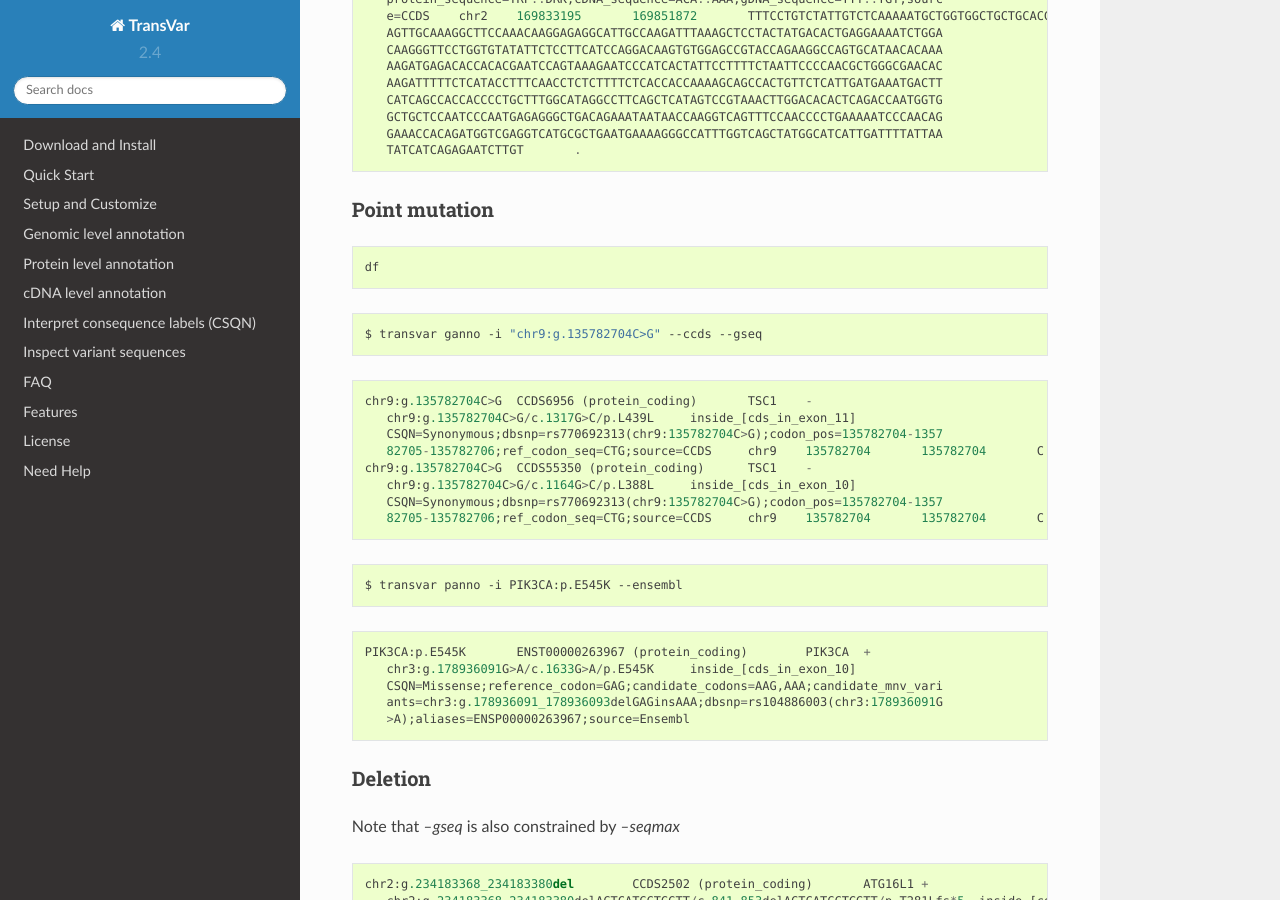
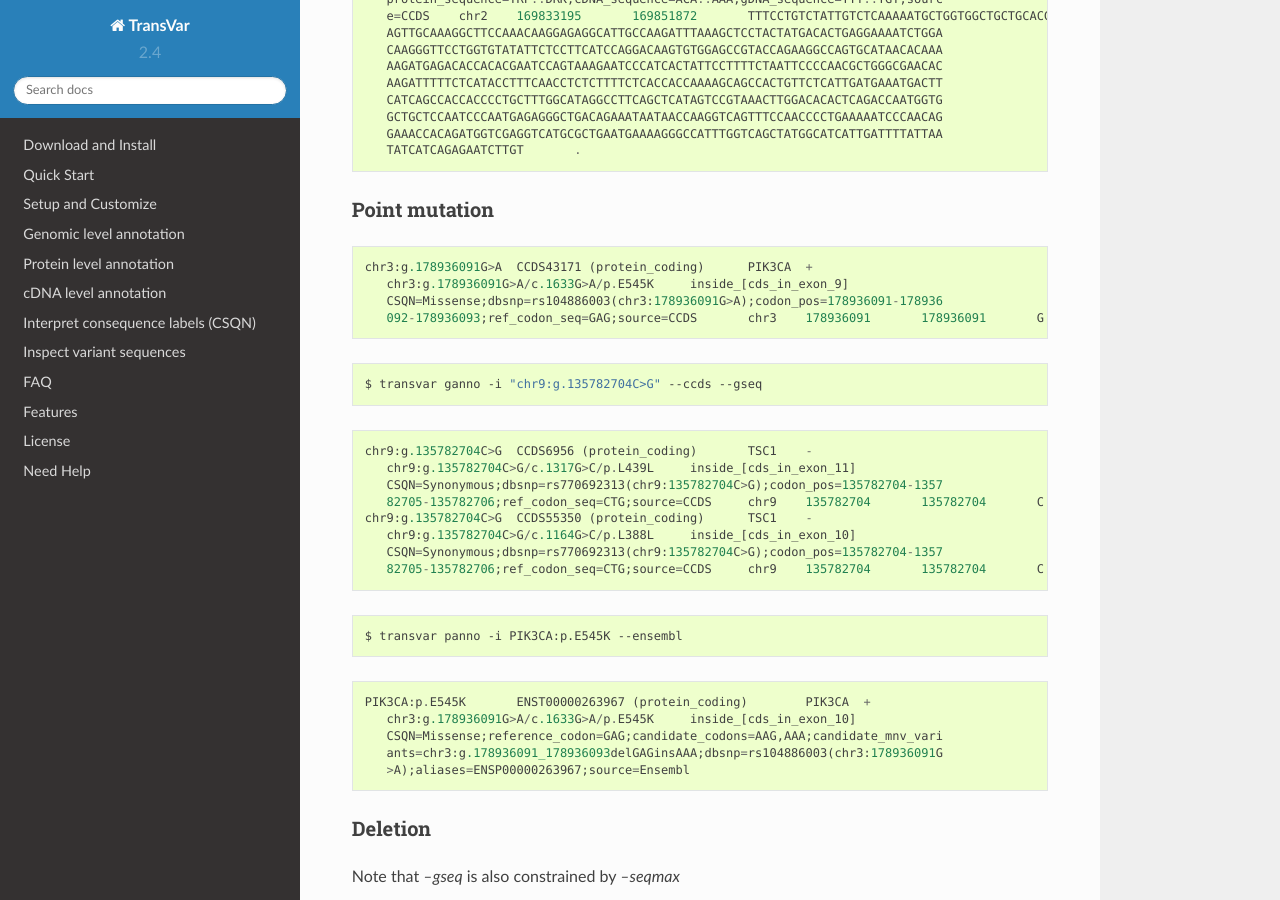
Before and after one commit to zwdzwd/transvar, a Sphinx documentation site: the page built from docs/source/extra_examples.rst, in a window 1280 px wide and 900 px high, scrolled down 460 px. Built offline with Sphinx 7.4.7 and the Read the Docs theme 2.0.0, drawn with Linux system fonts in a browser that asks for light colours.

Commit message:
minor, message omitted

```diff
--- a/docs/source/extra_examples.rst
+++ b/docs/source/extra_examples.rst
@@ -34,11 +34,14 @@ Point mutation
 ^^^^^^^^^^^^^^^
 
 .. code:: bash
-	$ transvar ganno --ccds -i 'chr3:g.178936091G>A' --gseq
+   $ transvar ganno --ccds -i 'chr3:g.178936091G>A' --gseq
 
 ::
 
-	df
+   chr3:g.178936091G>A	CCDS43171 (protein_coding)	PIK3CA	+
+      chr3:g.178936091G>A/c.1633G>A/p.E545K	inside_[cds_in_exon_9]
+      CSQN=Missense;dbsnp=rs104886003(chr3:178936091G>A);codon_pos=178936091-178936
+      092-178936093;ref_codon_seq=GAG;source=CCDS	chr3	178936091	178936091	G	A
 
 
 .. code:: bash
```
